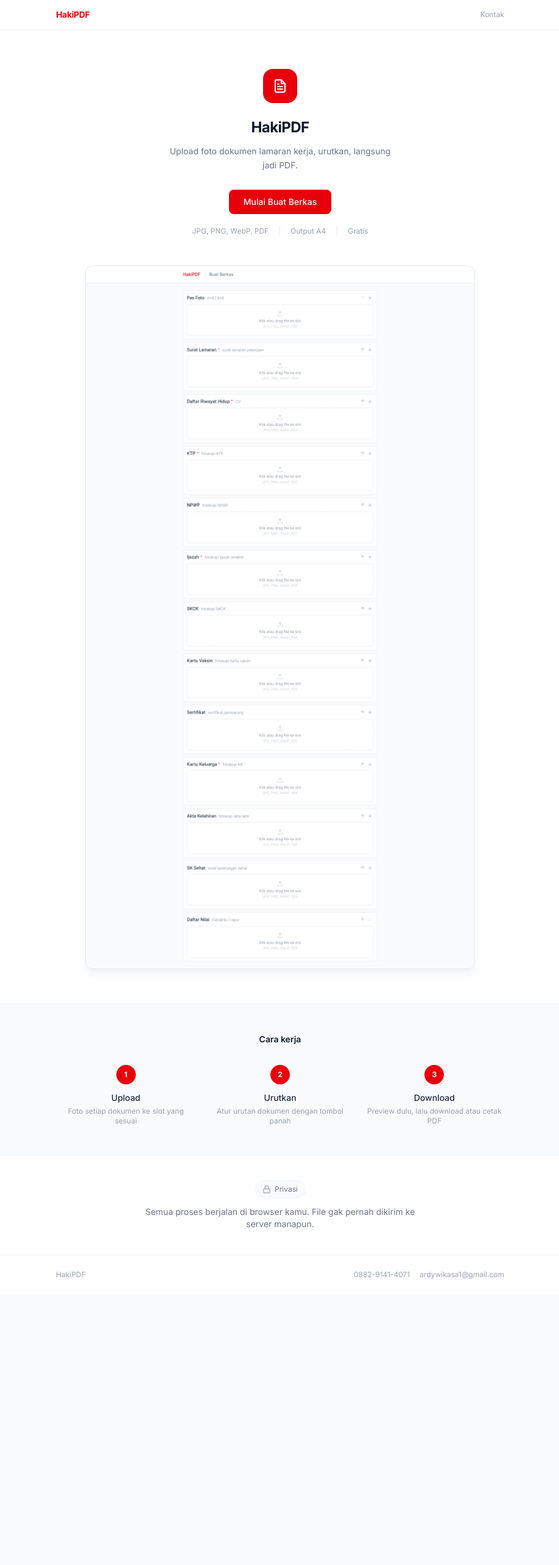
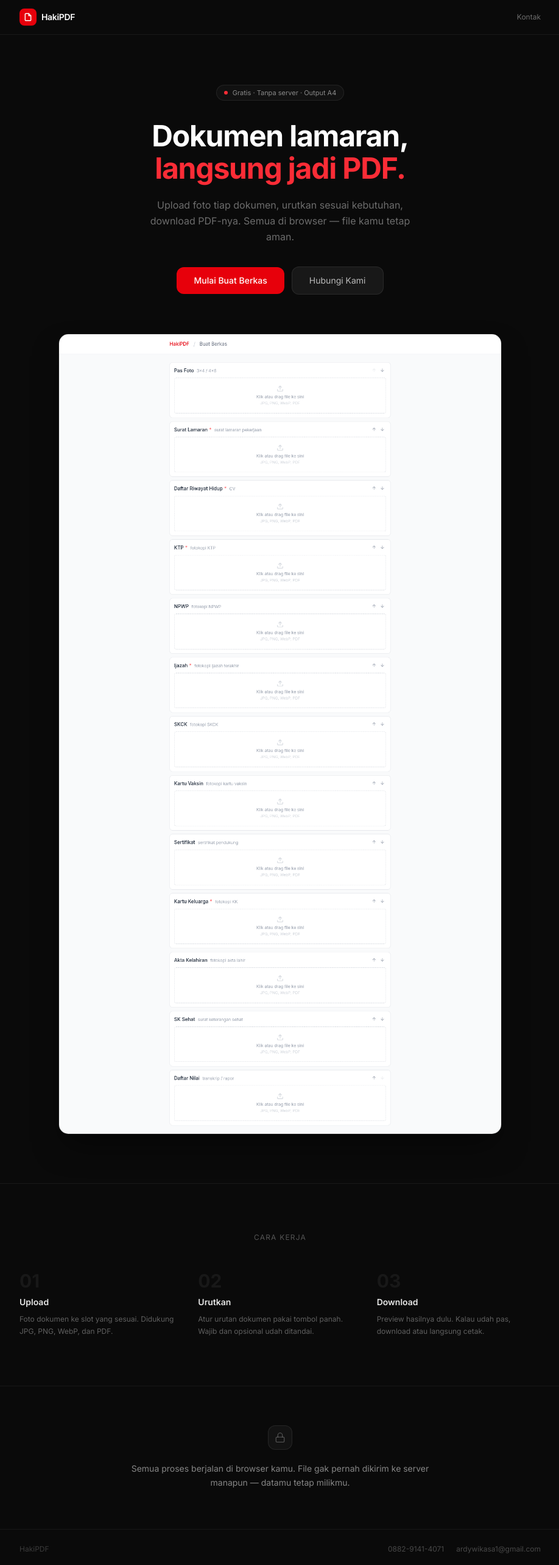
Before and after one commit to Stonepath-dotcom/wabot-hub, a Next.js app: page / in a window 1280 px wide. Shown: the top 2566 px of the page at 61% size, without its empty margins (180-1098 px from the left). Before the commit the page ends 2122 px from the top, so only its background shows below. Built offline with nearby package versions, Linux system fonts and the light colour scheme.

Commit message:
b760ba4c-a7b9-427b-a7eb-6fe53bc465e6

```diff
--- a/src/app/layout.tsx
+++ b/src/app/layout.tsx
@@ -18,11 +18,11 @@
   children: React.ReactNode;
 }>) {
   return (
-    <html lang="id">
+    <html lang="id" className="dark">
       <head>
         <link rel="icon" href="/favicon.svg" type="image/svg+xml" />
       </head>
-      <body className={`${inter.variable} antialiased`}>
+      <body className={`${inter.variable} antialiased bg-[#0a0a0a]`}>
         {children}
       </body>
     </html>
--- a/src/app/page.tsx
+++ b/src/app/page.tsx
@@ -3,133 +3,140 @@
 
 export default function Home() {
   return (
-    <div className="min-h-screen flex flex-col bg-white">
+    <div className="min-h-screen flex flex-col bg-[#0a0a0a] text-white">
       {/* nav */}
-      <nav className="border-b border-gray-100">
-        <div className="max-w-3xl mx-auto px-4 h-12 flex items-center justify-between">
-          <span className="text-sm font-bold text-red-600 tracking-tight">HakiPDF</span>
+      <nav className="border-b border-white/[0.06]">
+        <div className="max-w-4xl mx-auto px-5 h-14 flex items-center justify-between">
+          <div className="flex items-center gap-2">
+            <div className="w-7 h-7 rounded-lg bg-red-600 flex items-center justify-center">
+              <svg width="14" height="14" viewBox="0 0 24 24" fill="none" stroke="white" strokeWidth="2.5" strokeLinecap="round" strokeLinejoin="round">
+                <path d="M14 2H6a2 2 0 0 0-2 2v16a2 2 0 0 0 2 2h12a2 2 0 0 0 2-2V8z" />
+                <polyline points="14 2 14 8 20 8" />
+              </svg>
+            </div>
+            <span className="text-sm font-semibold tracking-tight">HakiPDF</span>
+          </div>
           <a
             href="https://wa.me/6288291414071"
             target="_blank"
             rel="noopener noreferrer"
-            className="text-xs text-gray-400 hover:text-gray-600 transition-colors"
+            className="text-xs text-white/40 hover:text-white/70 transition-colors"
           >
             Kontak
           </a>
         </div>
       </nav>
 
+      <main className="flex-1">
         {/* hero */}
-      <main className="flex-1">
-        {/* section 1 — intro */}
-        <section className="max-w-3xl mx-auto px-4 pt-16 pb-12 text-center">
-          <div className="inline-flex items-center justify-center w-14 h-14 rounded-2xl bg-red-600 mb-6">
-            <svg width="24" height="24" viewBox="0 0 24 24" fill="none" stroke="white" strokeWidth="2" strokeLinecap="round" strokeLinejoin="round">
-              <path d="M14 2H6a2 2 0 0 0-2 2v16a2 2 0 0 0 2 2h12a2 2 0 0 0 2-2V8z" />
-              <polyline points="14 2 14 8 20 8" />
-              <line x1="16" y1="13" x2="8" y2="13" />
-              <line x1="16" y1="17" x2="8" y2="17" />
-              <polyline points="10 9 9 9 8 9" />
-            </svg>
+        <section className="max-w-4xl mx-auto px-5 pt-20 pb-16 text-center">
+          {/* badge */}
+          <div className="inline-flex items-center gap-2 px-3 py-1 rounded-full border border-white/[0.08] bg-white/[0.03] mb-8">
+            <span className="w-1.5 h-1.5 rounded-full bg-red-500" />
+            <span className="text-[11px] text-white/50">Gratis · Tanpa server · Output A4</span>
           </div>
 
-          <h1 className="text-2xl font-bold text-gray-900 tracking-tight">
-            HakiPDF
+          <h1 className="text-4xl sm:text-5xl font-bold tracking-tight leading-[1.1]">
+            Dokumen lamaran,
+            <br />
+            <span className="text-red-500">langsung jadi PDF.</span>
           </h1>
-          <p className="mt-3 text-gray-500 text-sm leading-relaxed max-w-sm mx-auto">
-            Upload foto dokumen lamaran kerja, urutkan, langsung jadi PDF.
+
+          <p className="mt-5 text-white/40 text-base max-w-md mx-auto leading-relaxed">
+            Upload foto tiap dokumen, urutkan sesuai kebutuhan, download PDF-nya. Semua di browser — file kamu tetap aman.
           </p>
 
+          <div className="mt-9 flex flex-col sm:flex-row items-center justify-center gap-3">
             <Link
               href="/buat"
-            className="inline-flex items-center justify-center mt-7 px-6 py-2.5 bg-red-600 hover:bg-red-700 text-white text-sm font-medium rounded-lg transition-colors"
+              className="inline-flex items-center justify-center px-7 py-3 bg-red-600 hover:bg-red-700 text-white text-sm font-medium rounded-xl transition-all hover:shadow-lg hover:shadow-red-600/20"
             >
               Mulai Buat Berkas
             </Link>
-
-          <div className="mt-5 flex items-center justify-center gap-4 text-xs text-gray-400">
-            <span>JPG, PNG, WebP, PDF</span>
-            <span className="text-gray-200">|</span>
-            <span>Output A4</span>
-            <span className="text-gray-200">|</span>
-            <span>Gratis</span>
+            <a
+              href="https://wa.me/6288291414071"
+              target="_blank"
+              rel="noopener noreferrer"
+              className="inline-flex items-center justify-center px-7 py-3 bg-white/[0.06] hover:bg-white/[0.1] text-white/70 hover:text-white text-sm rounded-xl border border-white/[0.08] transition-all"
+            >
+              Hubungi Kami
+            </a>
           </div>
         </section>
 
-        {/* section 2 — screenshot */}
-        <section className="max-w-2xl mx-auto px-4 pb-14">
-          <div className="rounded-xl border border-gray-200 overflow-hidden shadow-lg shadow-gray-200/50">
+        {/* screenshot */}
+        <section className="max-w-3xl mx-auto px-5 pb-20">
+          <div className="relative rounded-2xl overflow-hidden border border-white/[0.08] shadow-2xl shadow-black/50">
+            {/* subtle top glow */}
+            <div className="absolute -top-20 left-1/2 -translate-x-1/2 w-2/3 h-40 bg-red-600/10 blur-3xl pointer-events-none" />
             <Image
               src="/preview.png"
               alt="Tampilan HakiPDF"
               width={1280}
               height={900}
-              className="w-full h-auto"
+              className="w-full h-auto relative"
               priority
             />
           </div>
         </section>
 
-        {/* section 3 — cara kerja */}
-        <section className="bg-gray-50 border-t border-b border-gray-100 py-12">
-          <div className="max-w-3xl mx-auto px-4">
-            <h2 className="text-sm font-semibold text-gray-900 text-center mb-8">Cara kerja</h2>
-            <div className="grid grid-cols-1 sm:grid-cols-3 gap-6">
+        {/* cara kerja */}
+        <section className="border-t border-white/[0.06] py-20">
+          <div className="max-w-4xl mx-auto px-5">
+            <p className="text-xs text-white/30 text-center uppercase tracking-widest mb-12">Cara kerja</p>
+            <div className="grid grid-cols-1 sm:grid-cols-3 gap-10 sm:gap-6">
               {[
-                { step: '1', title: 'Upload', desc: 'Foto setiap dokumen ke slot yang sesuai' },
-                { step: '2', title: 'Urutkan', desc: 'Atur urutan dokumen dengan tombol panah' },
-                { step: '3', title: 'Download', desc: 'Preview dulu, lalu download atau cetak PDF' },
+                { step: '01', title: 'Upload', desc: 'Foto dokumen ke slot yang sesuai. Didukung JPG, PNG, WebP, dan PDF.' },
+                { step: '02', title: 'Urutkan', desc: 'Atur urutan dokumen pakai tombol panah. Wajib dan opsional udah ditandai.' },
+                { step: '03', title: 'Download', desc: 'Preview hasilnya dulu. Kalau udah pas, download atau langsung cetak.' },
               ].map((item) => (
-                <div key={item.step} className="text-center">
-                  <div className="inline-flex items-center justify-center w-8 h-8 rounded-full bg-red-600 text-white text-xs font-bold mb-3">
-                    {item.step}
-                  </div>
-                  <p className="text-sm font-medium text-gray-800">{item.title}</p>
-                  <p className="text-xs text-gray-400 mt-1">{item.desc}</p>
+                <div key={item.step} className="relative">
+                  <span className="text-3xl font-bold text-white/[0.06] leading-none">{item.step}</span>
+                  <p className="text-sm font-semibold text-white/90 mt-2">{item.title}</p>
+                  <p className="text-xs text-white/35 mt-2 leading-relaxed">{item.desc}</p>
                 </div>
               ))}
             </div>
           </div>
         </section>
 
-        {/* section 4 — privacy */}
-        <section className="py-10">
-          <div className="max-w-3xl mx-auto px-4 text-center">
-            <div className="inline-flex items-center gap-1.5 px-3 py-1.5 rounded-full bg-gray-50 border border-gray-100 mb-3">
-              <svg width="14" height="14" viewBox="0 0 24 24" fill="none" stroke="currentColor" strokeWidth="2" strokeLinecap="round" strokeLinejoin="round" className="text-gray-400">
+        {/* privacy */}
+        <section className="border-t border-white/[0.06] py-16">
+          <div className="max-w-4xl mx-auto px-5">
+            <div className="max-w-lg mx-auto text-center">
+              <div className="inline-flex items-center justify-center w-10 h-10 rounded-xl bg-white/[0.04] border border-white/[0.08] mb-5">
+                <svg width="18" height="18" viewBox="0 0 24 24" fill="none" stroke="currentColor" strokeWidth="1.5" strokeLinecap="round" strokeLinejoin="round" className="text-white/30">
                   <rect x="3" y="11" width="18" height="11" rx="2" ry="2" />
                   <path d="M7 11V7a5 5 0 0 1 10 0v4" />
                 </svg>
-              <span className="text-xs text-gray-500">Privasi</span>
               </div>
-            <p className="text-sm text-gray-500 max-w-md mx-auto">
-              Semua proses berjalan di browser kamu. File gak pernah dikirim ke server manapun.
+              <p className="text-sm text-white/50 leading-relaxed">
+                Semua proses berjalan di browser kamu. File gak pernah dikirim ke server manapun — datamu tetap milikmu.
               </p>
+            </div>
           </div>
         </section>
       </main>
 
       {/* footer */}
-      <footer className="border-t border-gray-100">
-        <div className="max-w-3xl mx-auto px-4 py-6">
-          <div className="flex flex-col sm:flex-row items-center justify-between gap-3">
-            <span className="text-xs text-gray-400">HakiPDF</span>
-            <div className="flex items-center gap-4 text-xs text-gray-400">
+      <footer className="border-t border-white/[0.06]">
+        <div className="max-w-4xl mx-auto px-5 py-6 flex flex-col sm:flex-row items-center justify-between gap-3">
+          <span className="text-xs text-white/20">HakiPDF</span>
+          <div className="flex items-center gap-5 text-xs text-white/25">
             <a
               href="https://wa.me/6288291414071"
               target="_blank"
               rel="noopener noreferrer"
-                className="hover:text-gray-600 transition-colors"
+              className="hover:text-white/50 transition-colors"
             >
               0882-9141-4071
             </a>
             <a
               href="mailto:ardywikasa1@gmail.com"
-                className="hover:text-gray-600 transition-colors"
+              className="hover:text-white/50 transition-colors"
             >
               ardywikasa1@gmail.com
             </a>
-            </div>
           </div>
         </div>
       </footer>
```
Lines whose indentation alone changed are shown as unchanged.
